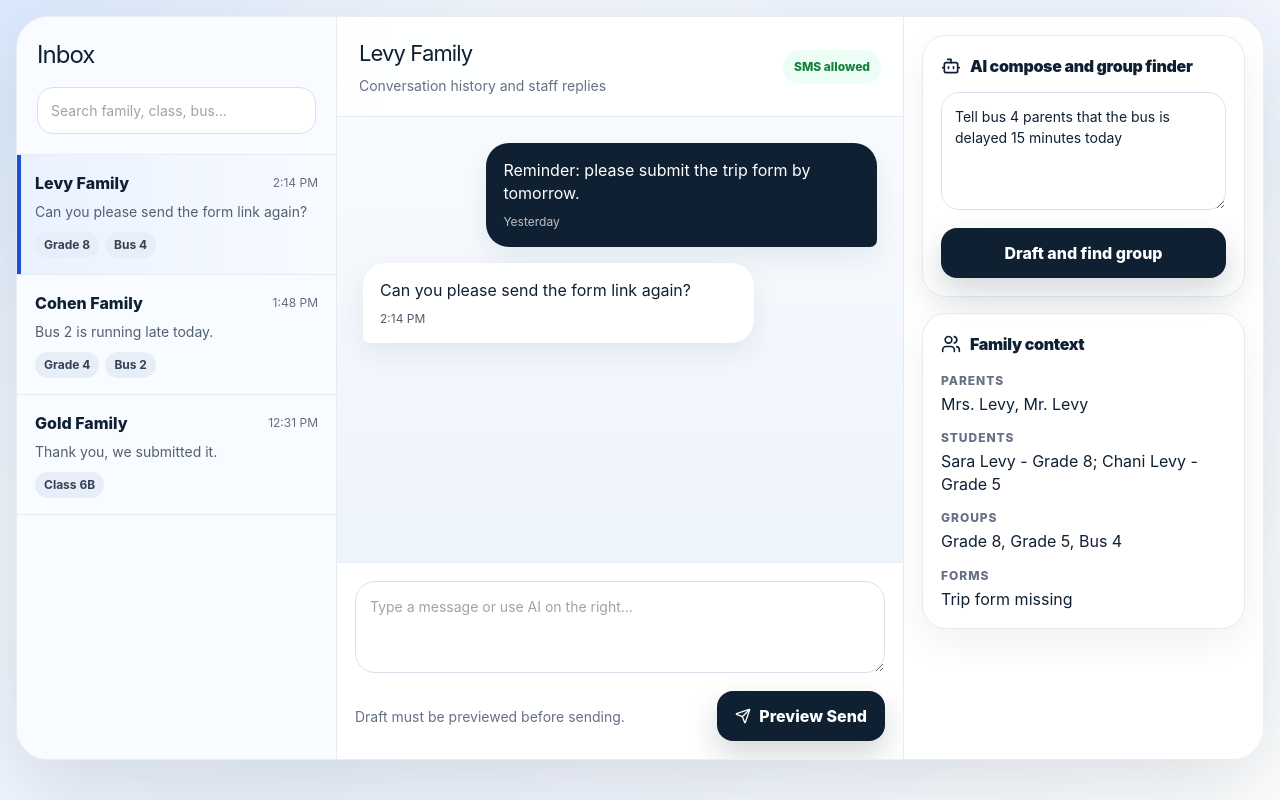
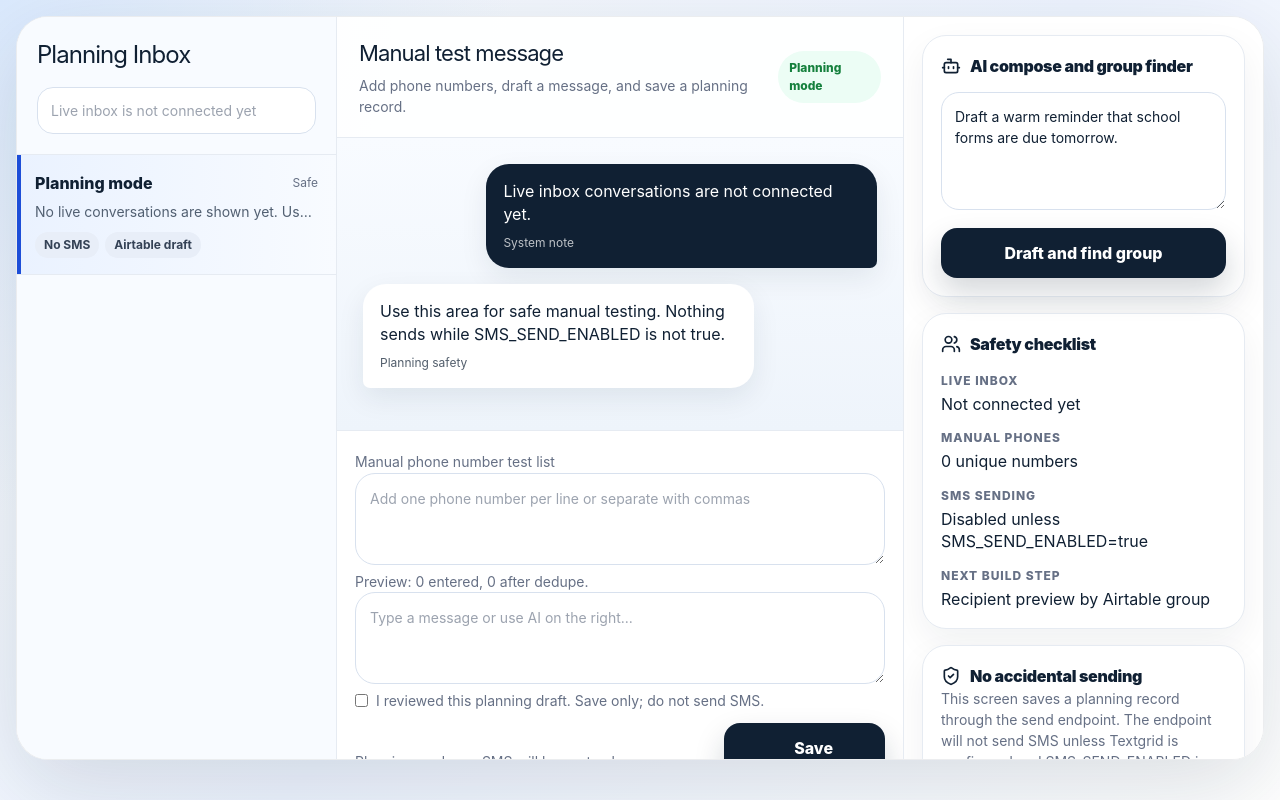
Before and after one commit to mrozsansky-blip/tby-texting-app, a Next.js app: page /inbox in a window 1280 px wide. Built offline with nearby package versions, Linux system fonts and the light colour scheme.

Commit message:
Replace demo inbox with planning composer

```diff
--- a/components/ConversationShell.tsx
+++ b/components/ConversationShell.tsx
@@ -1,35 +1,27 @@
 'use client';
 
-import { useMemo, useState } from 'react';
-import { Bot, Send, Users } from 'lucide-react';
+import { useState } from 'react';
+import { Bot, Send, ShieldCheck, Users } from 'lucide-react';
 
-type Conversation = {
-  id: string;
-  familyName: string;
-  snippet: string;
-  time: string;
-  groupLabels: string[];
-};
-
-const conversations: Conversation[] = [
-  { id: 'levy', familyName: 'Levy Family', snippet: 'Can you please send the form link again?', time: '2:14 PM', groupLabels: ['Grade 8', 'Bus 4'] },
-  { id: 'cohen', familyName: 'Cohen Family', snippet: 'Bus 2 is running late today.', time: '1:48 PM', groupLabels: ['Grade 4', 'Bus 2'] },
-  { id: 'gold', familyName: 'Gold Family', snippet: 'Thank you, we submitted it.', time: '12:31 PM', groupLabels: ['Class 6B'] }
-];
-
-const messages = [
-  { from: 'office', body: 'Reminder: please submit the trip form by tomorrow.', time: 'Yesterday' },
-  { from: 'parent', body: 'Can you please send the form link again?', time: '2:14 PM' }
-];
+function parsePhoneNumbers(value: string) {
+  return value
+    .split(/[\n,]+/)
+    .map((phone) => phone.trim())
+    .filter(Boolean);
+}
 
 export function ConversationShell() {
-  const [selectedId, setSelectedId] = useState('levy');
-  const [prompt, setPrompt] = useState('Tell bus 4 parents that the bus is delayed 15 minutes today');
+  const [prompt, setPrompt] = useState('Draft a warm reminder that school forms are due tomorrow.');
   const [draft, setDraft] = useState('');
   const [group, setGroup] = useState('');
-  const selected = useMemo(() => conversations.find((c) => c.id === selectedId) ?? conversations[0], [selectedId]);
+  const [phoneNumbers, setPhoneNumbers] = useState('');
+  const [confirmed, setConfirmed] = useState(false);
+  const [status, setStatus] = useState('Planning mode: no SMS will be sent unless SMS_SEND_ENABLED is true in Vercel.');
+  const recipients = parsePhoneNumbers(phoneNumbers);
+  const dedupedRecipients = Array.from(new Set(recipients));
 
   async function askAi() {
+    setStatus('Asking AI to draft and suggest a live Airtable group...');
     const [composeRes, groupRes] = await Promise.all([
       fetch('/api/ai/compose', { method: 'POST', headers: { 'Content-Type': 'application/json' }, body: JSON.stringify({ prompt }) }),
       fetch('/api/ai/find-groups', { method: 'POST', headers: { 'Content-Type': 'application/json' }, body: JSON.stringify({ prompt }) })
@@ -37,54 +29,108 @@ export function ConversationShell() {
     const composeJson = await composeRes.json();
     const groupJson = await groupRes.json();
     setDraft(composeJson.message || '');
-    setGroup(groupJson.groupSuggestion || '');
+    setGroup(groupJson.groupSuggestion || groupJson.reason || 'No group suggested.');
+    setStatus('Draft ready. Review it carefully before saving a planning record.');
+  }
+
+  async function savePlanningRecord() {
+    if (!draft.trim()) {
+      setStatus('Please enter or generate a message first.');
+      return;
+    }
+
+    if (dedupedRecipients.length === 0) {
+      setStatus('Add at least one phone number to preview/save a planning record.');
+      return;
+    }
+
+    if (!confirmed) {
+      setStatus('Check the confirmation box before saving the planning record.');
+      return;
+    }
+
+    setStatus('Saving planning record to Airtable. SMS sending remains disabled unless SMS_SEND_ENABLED is true.');
+    const response = await fetch('/api/messages/send', {
+      method: 'POST',
+      headers: { 'Content-Type': 'application/json' },
+      body: JSON.stringify({
+        message: draft,
+        recipients: dedupedRecipients,
+        recipientGroup: group || 'Manual phone number test',
+        confirmed: true,
+        confirmedBy: 'Office planning user'
+      })
+    });
+    const data = await response.json();
+
+    if (!response.ok) {
+      setStatus(data.error || 'Could not save planning record.');
+      return;
+    }
+
+    setStatus(data.warning || `Saved planning record ${data.airtableMessageId}. No SMS was sent.`);
   }
 
   return (
     <div className="inbox-frame">
       <aside className="inbox-left">
         <div className="inbox-head">
-          <h1 className="inbox-title">Inbox</h1>
-          <input className="search-input" placeholder="Search family, class, bus..." />
+          <h1 className="inbox-title">Planning Inbox</h1>
+          <input className="search-input" placeholder="Live inbox is not connected yet" disabled />
         </div>
-        {conversations.map((conversation) => (
-          <button key={conversation.id} onClick={() => setSelectedId(conversation.id)} className={`thread-item ${selectedId === conversation.id ? 'active' : ''}`}>
-            <div className="thread-row">
-              <p className="thread-name">{conversation.familyName}</p>
-              <span className="thread-time">{conversation.time}</span>
-            </div>
-            <p className="thread-snippet">{conversation.snippet}</p>
-            <div className="tags">
-              {conversation.groupLabels.map((label) => <span key={label} className="tag">{label}</span>)}
-            </div>
-          </button>
-        ))}
+        <div className="thread-item active" style={{ textAlign: 'left' }}>
+          <div className="thread-row">
+            <p className="thread-name">Planning mode</p>
+            <span className="thread-time">Safe</span>
+          </div>
+          <p className="thread-snippet">No live conversations are shown yet. Use this screen to draft and save test planning records.</p>
+          <div className="tags">
+            <span className="tag">No SMS</span>
+            <span className="tag">Airtable draft</span>
+          </div>
+        </div>
       </aside>
 
       <section className="chat-panel">
         <header className="chat-head">
           <div>
-            <h2 className="chat-title">{selected.familyName}</h2>
-            <p className="chat-subtitle">Conversation history and staff replies</p>
+            <h2 className="chat-title">Manual test message</h2>
+            <p className="chat-subtitle">Add phone numbers, draft a message, and save a planning record.</p>
           </div>
-          <div className="status-pill">SMS allowed</div>
+          <div className="status-pill">Planning mode</div>
         </header>
+
         <div className="chat-scroll">
-          {messages.map((message, index) => {
-            const office = message.from === 'office';
-            return (
-              <div key={index} className={`bubble ${office ? 'office' : 'parent'}`}>
-                <p style={{ margin: 0 }}>{message.body}</p>
-                <p className="bubble-time">{message.time}</p>
-              </div>
-            );
-          })}
+          <div className="bubble office">
+            <p style={{ margin: 0 }}>Live inbox conversations are not connected yet.</p>
+            <p className="bubble-time">System note</p>
+          </div>
+          <div className="bubble parent">
+            <p style={{ margin: 0 }}>Use this area for safe manual testing. Nothing sends while SMS_SEND_ENABLED is not true.</p>
+            <p className="bubble-time">Planning safety</p>
+          </div>
         </div>
+
         <div className="compose-area">
+          <label className="helper-text" htmlFor="manual-phones">Manual phone number test list</label>
+          <textarea
+            id="manual-phones"
+            className="compose-box"
+            style={{ minHeight: 90 }}
+            value={phoneNumbers}
+            onChange={(e) => setPhoneNumbers(e.target.value)}
+            placeholder="Add one phone number per line or separate with commas"
+          />
+          <p className="helper-text">Preview: {recipients.length} entered, {dedupedRecipients.length} after dedupe.</p>
+
           <textarea className="compose-box" value={draft} onChange={(e) => setDraft(e.target.value)} placeholder="Type a message or use AI on the right..." />
+          <label className="helper-text" style={{ display: 'flex', gap: 8, alignItems: 'center' }}>
+            <input type="checkbox" checked={confirmed} onChange={(e) => setConfirmed(e.target.checked)} />
+            I reviewed this planning draft. Save only; do not send SMS.
+          </label>
           <div className="compose-row">
-            <p className="helper-text">Draft must be previewed before sending.</p>
-            <button className="btn btn-primary"><Send size={16} /> Preview Send</button>
+            <p className="helper-text">{status}</p>
+            <button className="btn btn-primary" onClick={savePlanningRecord}><Send size={16} /> Save planning record</button>
           </div>
         </div>
       </section>
@@ -98,13 +144,18 @@ export function ConversationShell() {
         </div>
 
         <div className="side-card">
-          <p className="card-title"><Users size={20} /> Family context</p>
+          <p className="card-title"><Users size={20} /> Safety checklist</p>
           <div className="info-list">
-            <Info label="Parents" value="Mrs. Levy, Mr. Levy" />
-            <Info label="Students" value="Sara Levy - Grade 8; Chani Levy - Grade 5" />
-            <Info label="Groups" value="Grade 8, Grade 5, Bus 4" />
-            <Info label="Forms" value="Trip form missing" />
+            <Info label="Live inbox" value="Not connected yet" />
+            <Info label="Manual phones" value={`${dedupedRecipients.length} unique numbers`} />
+            <Info label="SMS sending" value="Disabled unless SMS_SEND_ENABLED=true" />
+            <Info label="Next build step" value="Recipient preview by Airtable group" />
           </div>
+        </div>
+
+        <div className="side-card">
+          <p className="card-title"><ShieldCheck size={20} /> No accidental sending</p>
+          <p className="helper-text">This screen saves a planning record through the send endpoint. The endpoint will not send SMS unless Textgrid is configured and SMS_SEND_ENABLED is set to true.</p>
         </div>
       </aside>
     </div>
```
